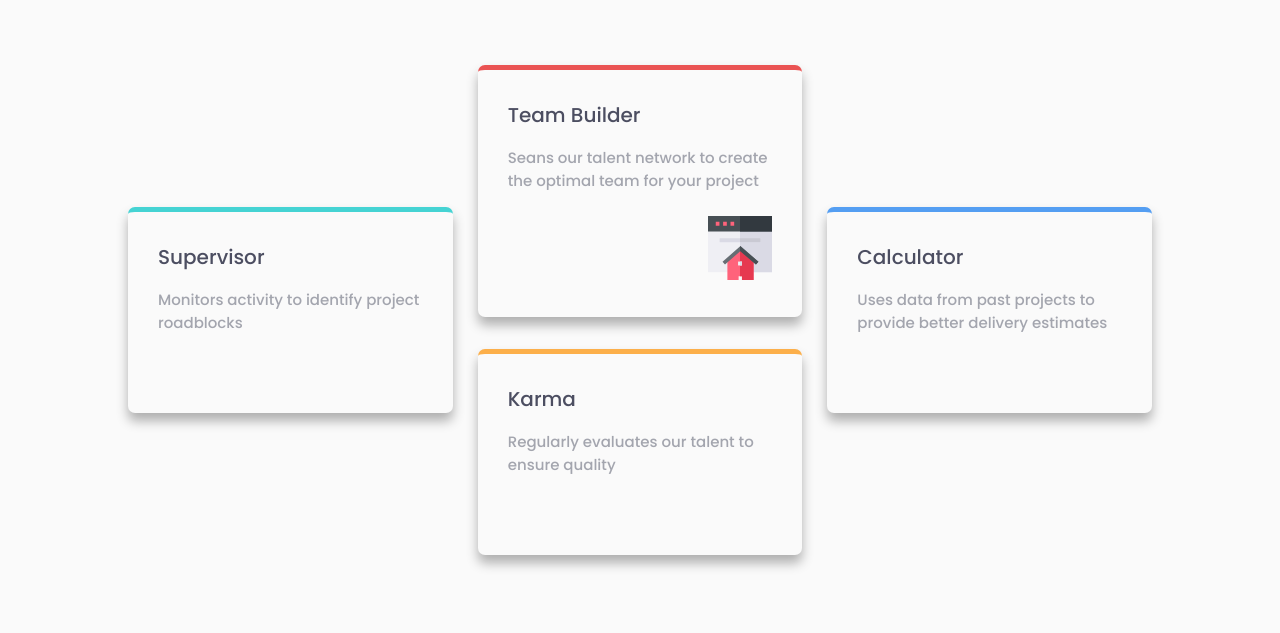
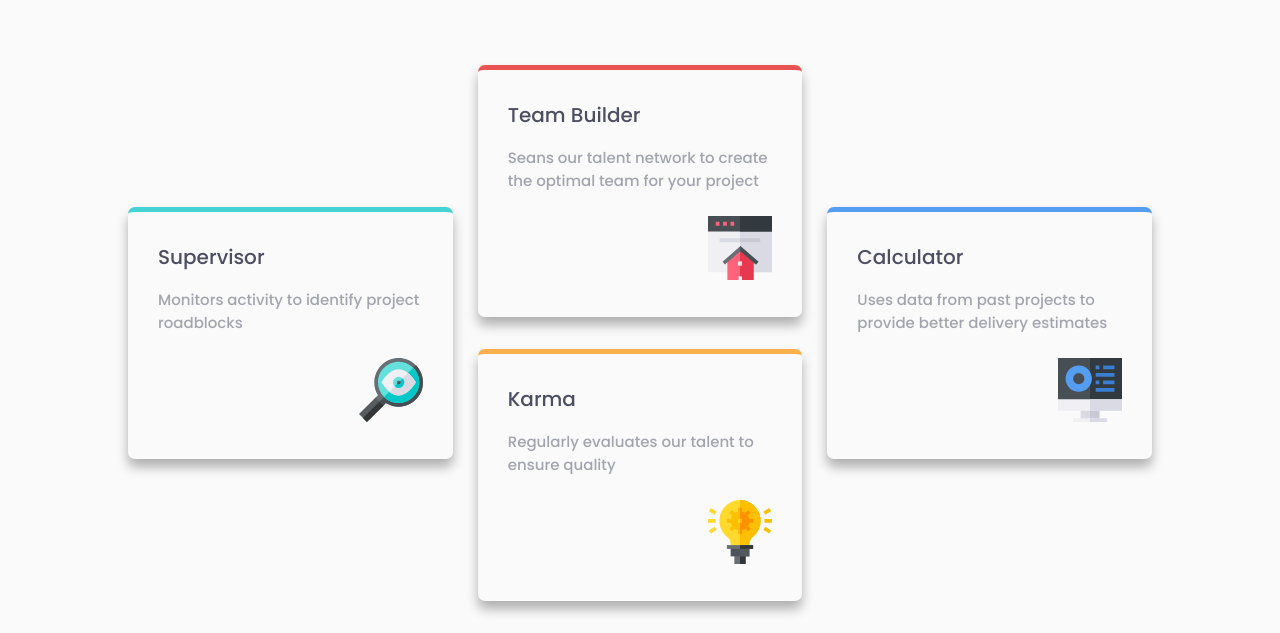
Before and after one commit to HenriqueSSan/four-card-feature-section, a plain HTML site: page index.html in a window 1280 px wide. Shown: the part 243-876 px from the top of the page. Before the commit the page ends 830 px from the top, so only its background shows below. Drawn offline with Linux system fonts and the light colour scheme; files that its build step writes are made by us from their sources; files whose address does not match are found by name.

Commit message:
fix: not deploy

```diff
--- a/index.html
+++ b/index.html
@@ -4,7 +4,7 @@
     <meta charset="UTF-8" />
     <meta name="viewport" content="width=device-width, initial-scale=1.0" />
 
-    <link rel="stylesheet" href="./assets/css/index.css" type="text/css" />
+    <link rel="stylesheet" href="./_assets/css/index.css" type="text/css" />
 
     <link rel="icon" type="image/png" sizes="32x32" href="./images/favicon-32x32.png" />
 
@@ -35,7 +35,7 @@
                 <h2 class="card__title">Supervisor</h2>
                 <p class="card__description">Monitors activity to identify project roadblocks</p>
                 <div class="card__images">
-                  <img src="./assets/images/icon-supervisor.svg" alt="" />
+                  <img src="./_assets/images/icon-supervisor.svg" alt="" />
                 </div>
               </div>
             </article>
@@ -61,7 +61,7 @@
                   <h2 class="card__title">Karma</h2>
                   <p class="card__description">Regularly evaluates our talent to ensure quality</p>
                   <div class="card__images">
-                    <img src="./assets/images/icon-karma.svg" alt="" />
+                    <img src="./_assets/images/icon-karma.svg" alt="" />
                   </div>
                 </div>
               </article>
@@ -72,7 +72,7 @@
                 <h2 class="card__title">Calculator</h2>
                 <p class="card__description">Uses data from past projects to provide better delivery estimates</p>
                 <div class="card__images">
-                  <img src="./assets/images/icon-calculator.svg" alt="" />
+                  <img src="./_assets/images/icon-calculator.svg" alt="" />
                 </div>
               </div>
             </article>
```
Also changed, not shown: screenshot.png (deleted), 1 other file.
